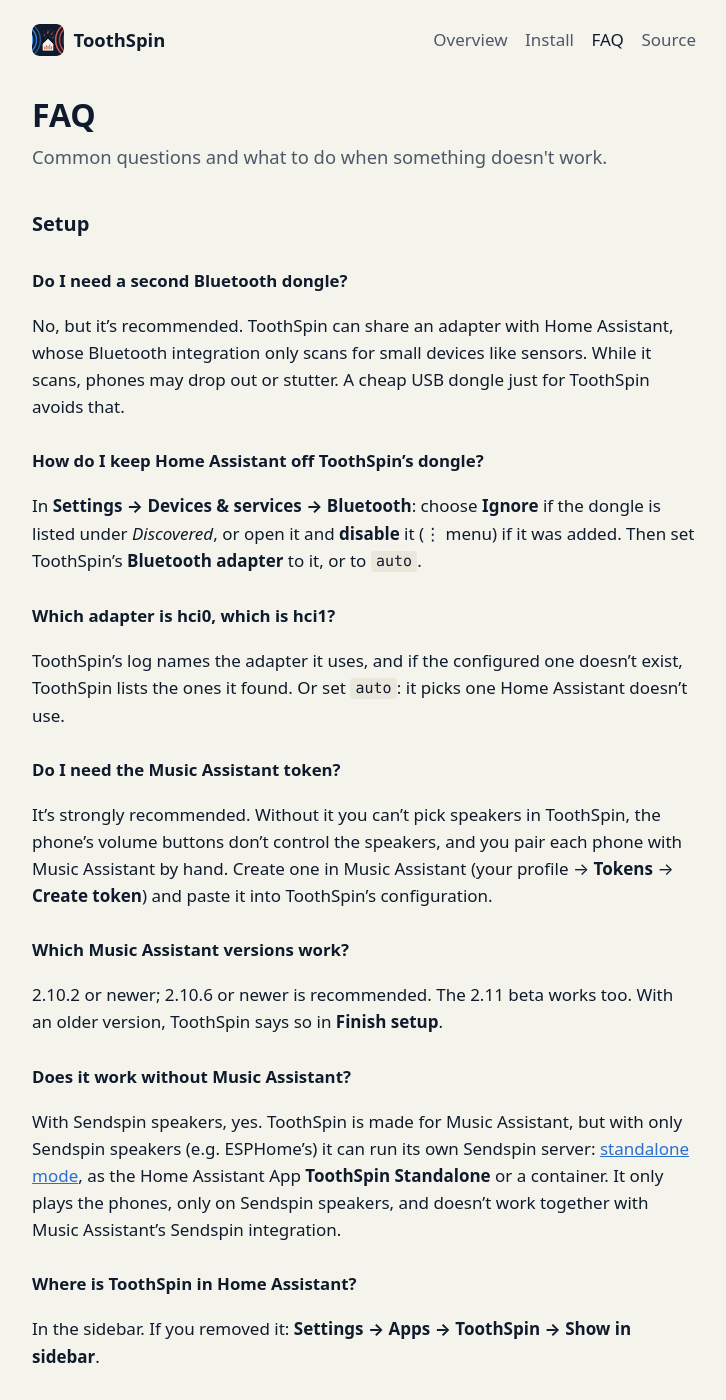
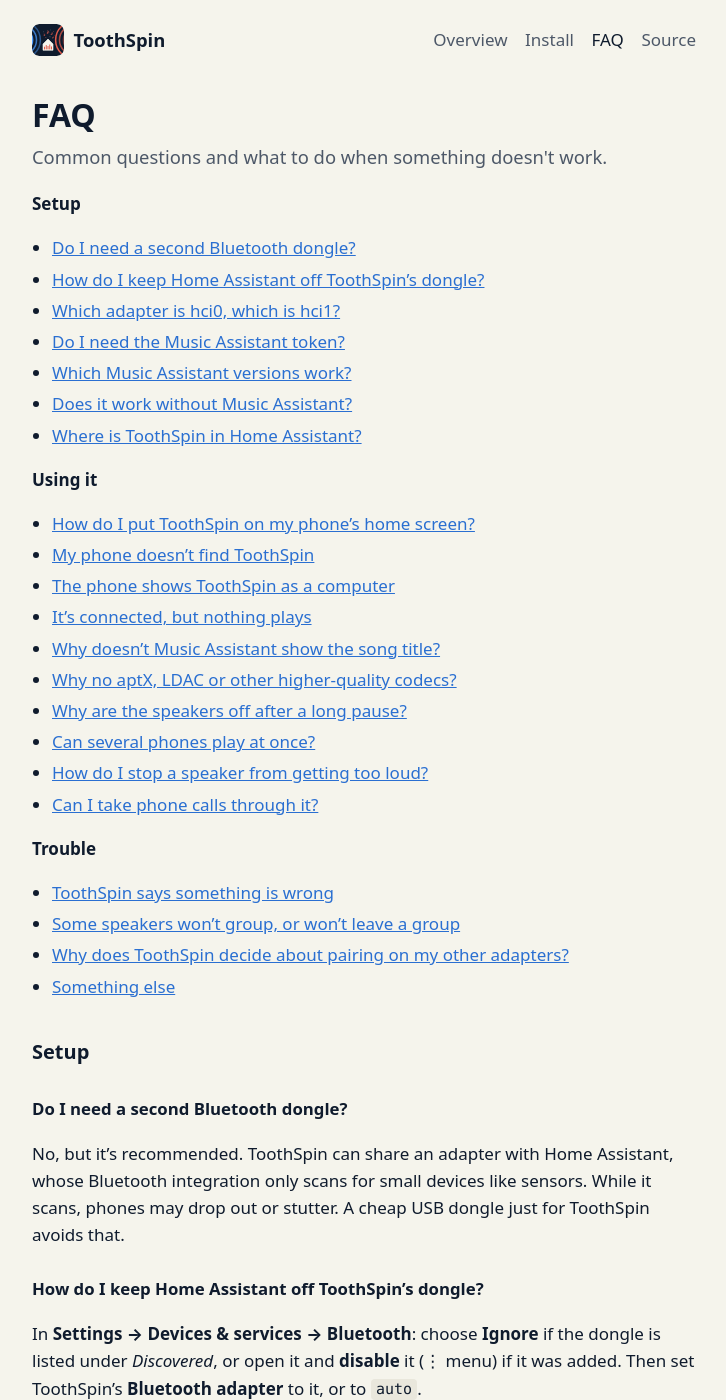
Before and after one commit to eknoes/toothspin, a Jekyll site: the page built from docs/faq.md, in a window 1280 px wide and 1400 px high. Shown: the whole window, without its empty margins (276-1002 px from the left). Built offline with Jekyll 4.4.1, drawn with Linux system fonts in a browser that asks for light colours; some of the changed text lies outside the part shown.

Commit message:
docs(faq): list all questions on top; home screen and long pause for standalone
Co-Authored-By: Claude Opus 5.5 <noreply@anthropic.com>

```diff
--- a/docs/faq.md
+++ b/docs/faq.md
@@ -4,6 +4,36 @@ title: FAQ
 description: Common questions about ToothSpin, Bluetooth adapters and Music Assistant.
 lede: Common questions and what to do when something doesn't work.
 ---
+
+**Setup**
+
+- [Do I need a second Bluetooth dongle?](#second-dongle)
+- [How do I keep Home Assistant off ToothSpin's dongle?](#ignore-dongle)
+- [Which adapter is hci0, which is hci1?](#which-adapter)
+- [Do I need the Music Assistant token?](#token)
+- [Which Music Assistant versions work?](#ma-versions)
+- [Does it work without Music Assistant?](#without-music-assistant)
+- [Where is ToothSpin in Home Assistant?](#sidebar)
+
+**Using it**
+
+- [How do I put ToothSpin on my phone's home screen?](#home-screen)
+- [My phone doesn't find ToothSpin](#not-found)
+- [The phone shows ToothSpin as a computer](#computer)
+- [It's connected, but nothing plays](#no-sound)
+- [Why doesn't Music Assistant show the song title?](#metadata)
+- [Why no aptX, LDAC or other higher-quality codecs?](#codecs)
+- [Why are the speakers off after a long pause?](#long-pause)
+- [Can several phones play at once?](#several-phones)
+- [How do I stop a speaker from getting too loud?](#max-volume)
+- [Can I take phone calls through it?](#calls)
+
+**Trouble**
+
+- [ToothSpin says something is wrong](#setup-problems)
+- [Some speakers won't group, or won't leave a group](#grouping)
+- [Why does ToothSpin decide about pairing on my other adapters?](#other-adapters)
+- [Something else](#other)
 
 ## Setup
 
@@ -64,6 +94,7 @@ With the Home Assistant Companion app (Android):
    e.g. labelled *ToothSpin*.
 2. Choose the type **Dashboard**, and enter `/app/8558c230_toothspin` as
    *Dashboard view or Dashboard* (it takes any page, not only dashboards).
+   For **ToothSpin Standalone**, enter `/app/8558c230_toothspin_standalone`.
 3. Save it, then long-press the shortcut to pin it to the home screen.
 
 That path is ToothSpin's page in Home Assistant; it's in the address bar
@@ -133,6 +164,11 @@ them on again in ToothSpin.
 
 That's a known limitation: taking the speakers back by itself could cut off
 what someone else started on them meanwhile. It's on our backlog.
+
+In [standalone mode]({{ '/install.html#standalone' | relative_url }}),
+nothing else plays on the speakers, so they stay switched on however long
+the pause: they go quiet while the phone pauses and play again when it
+resumes.
 
 ### Can several phones play at once? {#several-phones}
 
```
